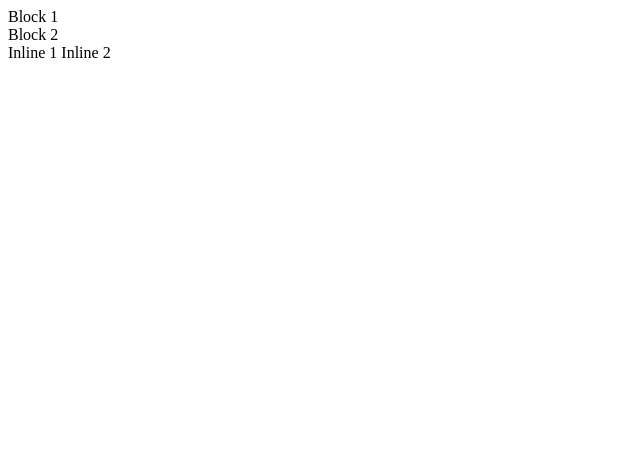
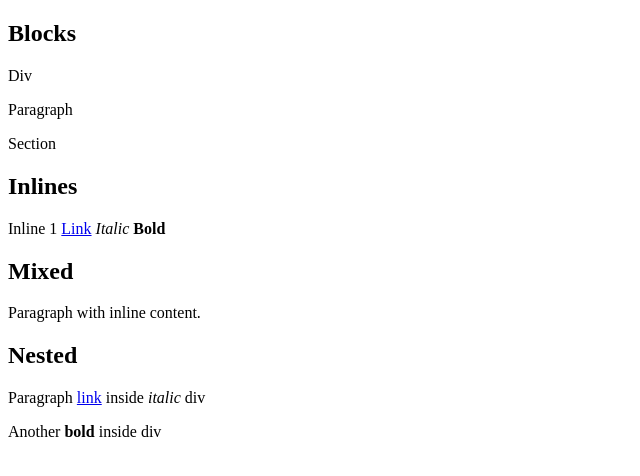
Before and after one commit to mohamedhany01/csurfer, a plain HTML site: page pages/block-inline.html in a window 1280 px wide. Shown: the whole page, without its empty margins (0-640 px from the left). Drawn offline with Linux system fonts and the light colour scheme.

Commit message:
chore: update tests

```diff
--- a/pages/block-inline.html
+++ b/pages/block-inline.html
@@ -2,10 +2,25 @@
 <html>
 
 <body>
-    <div>Block 1</div>
-    <div>Block 2</div>
+    <h2>Blocks</h2>
+    <div>Div</div>
+    <p>Paragraph</p>
+    <section>Section</section>
+
+    <h2>Inlines</h2>
     <span>Inline 1</span>
-    <span>Inline 2</span>
+    <a href="#">Link</a>
+    <i>Italic</i>
+    <b>Bold</b>
+
+    <h2>Mixed</h2>
+    <p>Paragraph with <span>inline</span> content.</p>
+
+    <h2>Nested</h2>
+    <div>
+        <p>Paragraph <a href="#">link</a> inside <i>italic</i> div</p>
+        <p>Another <b>bold</b> inside div</p>
+    </div>
 </body>
 
 </html>
```
